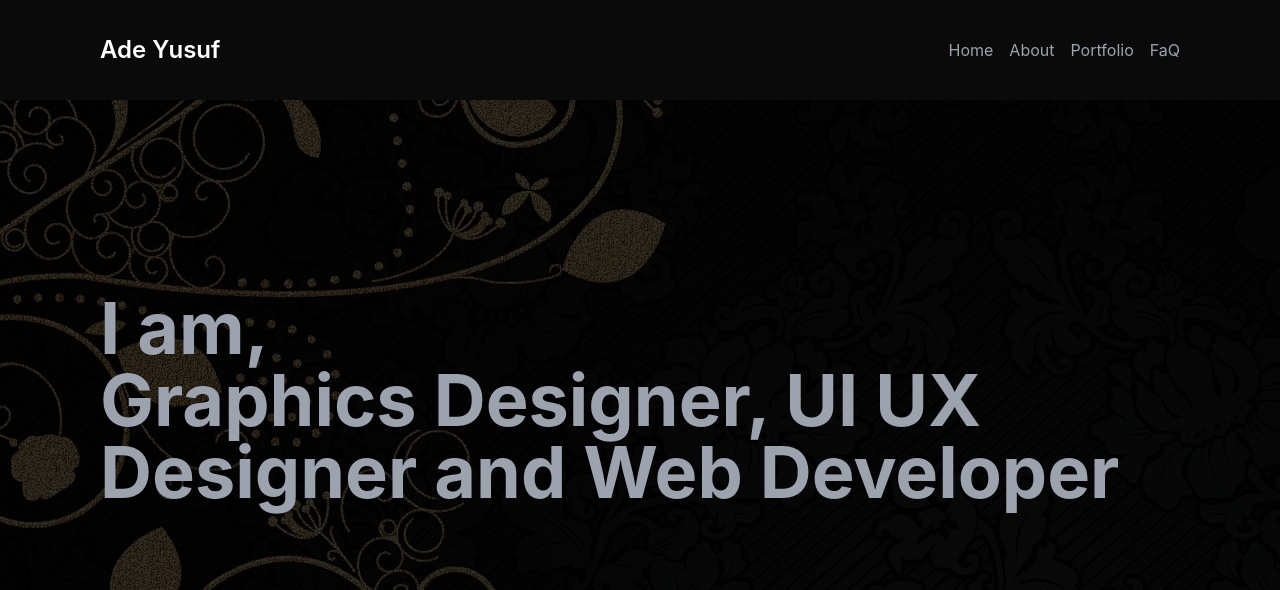
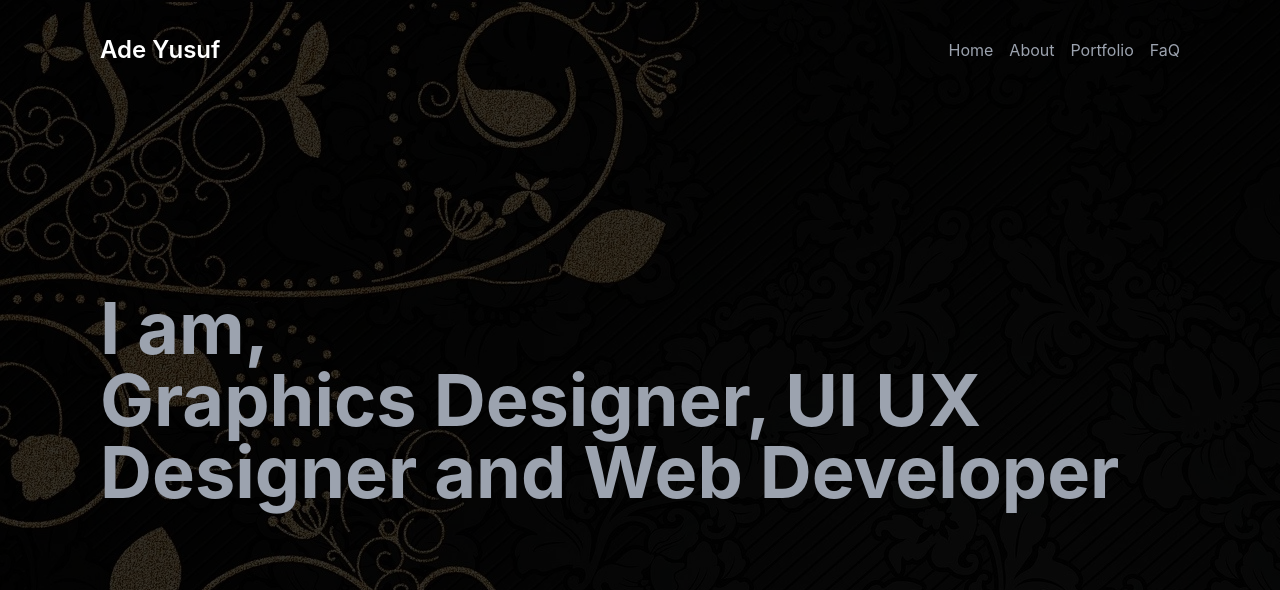
Before and after one commit to adeyusuf211/project-portfolio, a website: page index.html in a window 1280 px wide. Shown: the top 590 px of the page. Drawn offline with Linux system fonts and the light colour scheme.

Commit message:
Mengubah warna pada navbar menjadi transparan

```diff
--- a/index.html
+++ b/index.html
@@ -10,7 +10,7 @@
 <body class="font-inter">
 
     <section id="home">
-        <nav class="w-screen h-[100px] flex justify-center lg:justify-between items-center bg-dark-gray-one px-[100px] absolute top-0 left-0 z-[1000]" id="nav">
+        <nav class="w-screen h-[100px] flex justify-center lg:justify-between items-center px-[100px] absolute top-0 left-0 z-[1000]" id="nav">
             <h3 class="font-semibold text-white text-2xl hidden lg:flex">
                 Ade Yusuf
             </h3>
```
